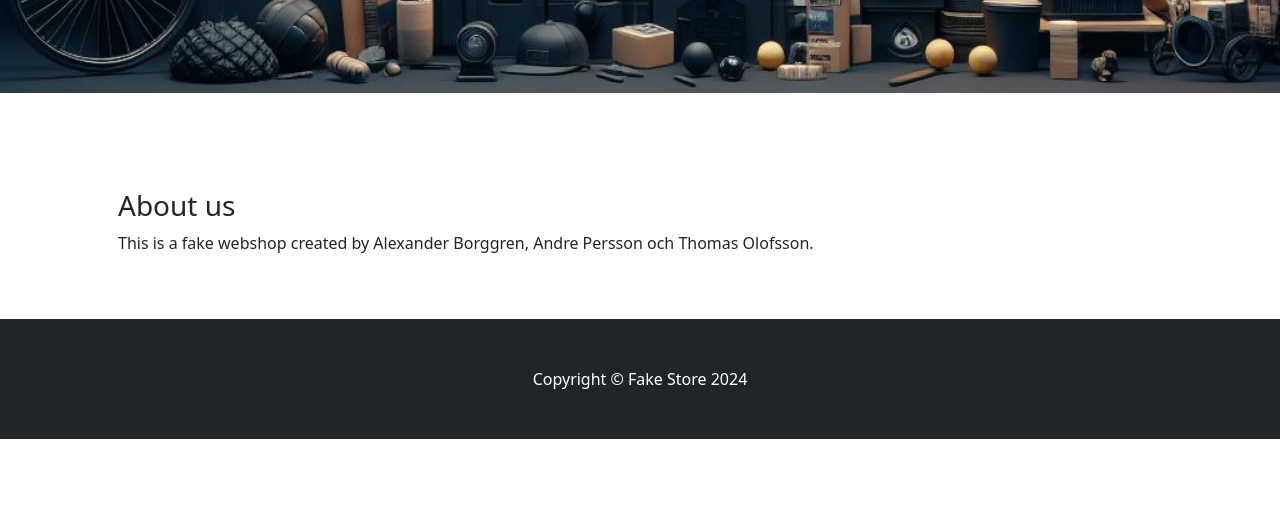
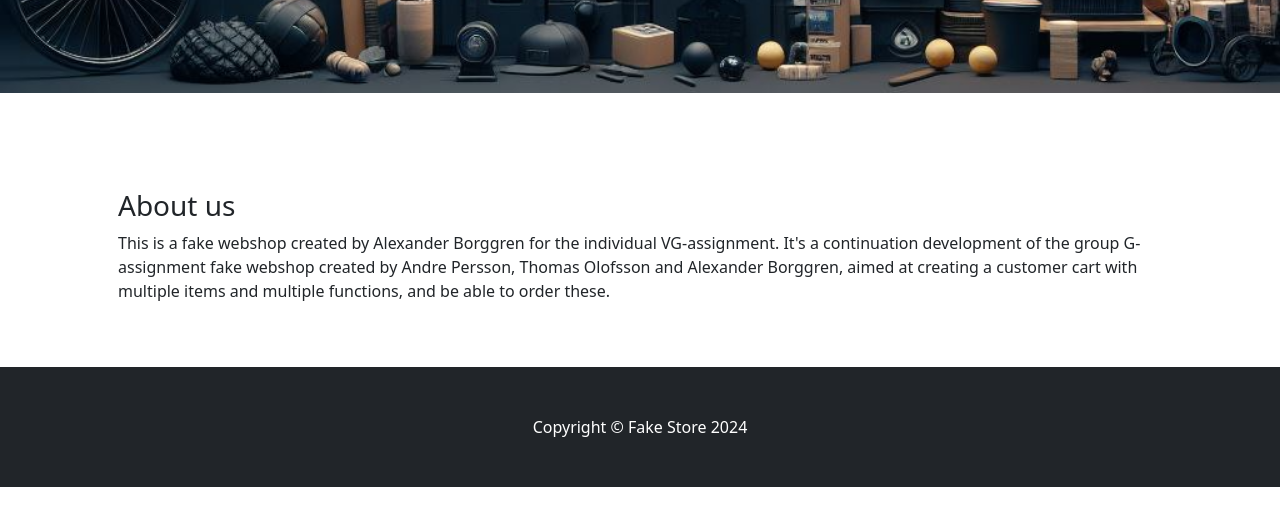
Before and after one commit to AlexanderBorggren/Frontend_Fakestore_Individual-VG_Assignment, a plain HTML site: page about.html in a window 1280 px wide. Shown: the part 290-800 px from the top of the page. Drawn offline with nearby package versions, Linux system fonts and the light colour scheme.

Commit message:
about text

```diff
--- a/about.html
+++ b/about.html
@@ -36,7 +36,9 @@
         <div class="container px-4 px-lg-5 mt-5">
             <!--About content goes here-->
             <h3> About us</h3>
-            <p> This is a fake webshop created by Alexander Borggren, Andre Persson och Thomas Olofsson.</p>
+            <p> This is a fake webshop created by Alexander Borggren for the individual VG-assignment. It's a
+                continuation development of the group G-assignment fake webshop created by Andre Persson, Thomas Olofsson and Alexander Borggren,
+                aimed at creating a customer cart with multiple items and multiple functions, and be able to order these.</p>
         </div>
     </section>
     <!-- Footer-->
```
